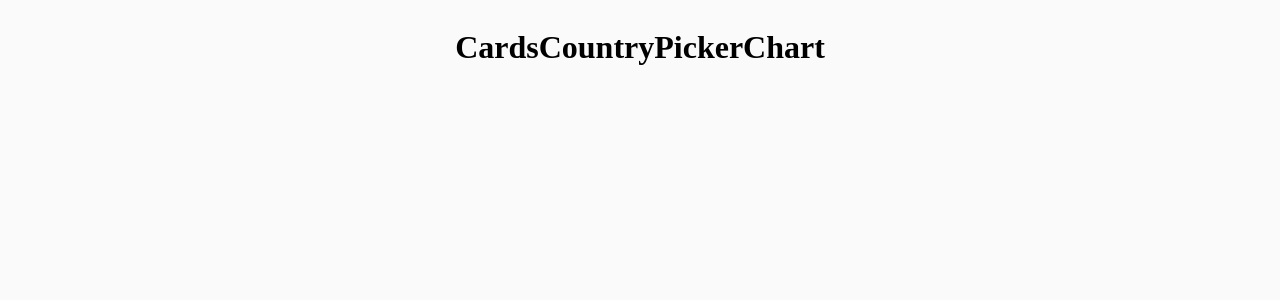
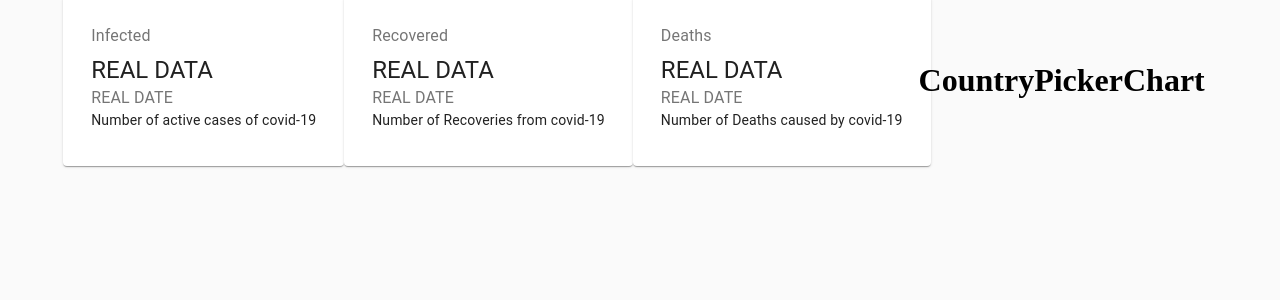
Before and after one commit to chavinduweerakoon/covid-tracker-version-1.0, a React (Create React App) app: page / in a window 1280 px wide. Shown: the top 300 px of the page. Built offline with nearby package versions, Linux system fonts and the light colour scheme; no server answers.

Commit message:
Added the basic cards with material ui

```diff
--- a/package.json
+++ b/package.json
@@ -3,6 +3,7 @@
   "version": "0.1.0",
   "private": true,
   "dependencies": {
+    "@material-ui/core": "^4.11.4",
     "@testing-library/jest-dom": "^5.12.0",
     "@testing-library/react": "^11.2.7",
     "@testing-library/user-event": "^12.8.3",
--- a/src/App.js
+++ b/src/App.js
@@ -10,15 +10,20 @@
 import { fetchData } from "./api";
 
 class App extends React.Component {
+  state = {
+    data: {},
+  };
   async componentDidMount() {
-    const data = await fetchData();
+    const fetchedData = await fetchData();
 
-    console.log(data);
+    this.setState({ data: fetchedData });
   }
+
   render() {
+    const { data } = this.state;
     return (
       <div className={styles.container}>
-        <Cards></Cards>
+        <Cards data={data}></Cards>
         <CountryPicker></CountryPicker>
         <Chart></Chart>
       </div>
--- a/src/components/Cards/Cards.jsx
+++ b/src/components/Cards/Cards.jsx
@@ -1,8 +1,62 @@
 import React from 'react';
+import {Card, CardContent, Typography, Grid} from '@material-ui/core' ;
+import styles from './Cards.module.css' ;
 
-const Cards = () => {
+const Cards = (props) => {
+    console.log(props);
     return(
-        <h1>Cards</h1>
+        <div className={styles.container}>
+            <Grid container spacing={3} justify='center'>
+                <Grid item component={Card}>
+                    <CardContent>
+                        <Typography color='textSecondary' gutterBottom>
+                            Infected
+                        </Typography>
+                        <Typography variant='h5'>
+                            REAL DATA
+                        </Typography>
+                        <Typography color='textSecondary'>
+                            REAL DATE
+                        </Typography>
+                        <Typography variant='body2'>
+                            Number of active cases of covid-19
+                        </Typography>
+                    </CardContent>
+                </Grid>
+                <Grid item component={Card}>
+                    <CardContent>
+                        <Typography color='textSecondary' gutterBottom>
+                            Recovered
+                        </Typography>
+                        <Typography variant='h5'>
+                            REAL DATA
+                        </Typography>
+                        <Typography color='textSecondary'>
+                            REAL DATE
+                        </Typography>
+                        <Typography variant='body2'>
+                            Number of Recoveries from covid-19
+                        </Typography>
+                    </CardContent>
+                </Grid>
+                <Grid item component={Card}>
+                    <CardContent>
+                        <Typography color='textSecondary' gutterBottom>
+                            Deaths
+                        </Typography>
+                        <Typography variant='h5'>
+                            REAL DATA
+                        </Typography>
+                        <Typography color='textSecondary'>
+                            REAL DATE
+                        </Typography>
+                        <Typography variant='body2'>
+                            Number of Deaths caused by covid-19
+                        </Typography>
+                    </CardContent>
+                </Grid>
+            </Grid>
+        </div>
     )
 }
 
```
Also changed, not shown: 1 other file (tests, documents, lock files or other folders).
